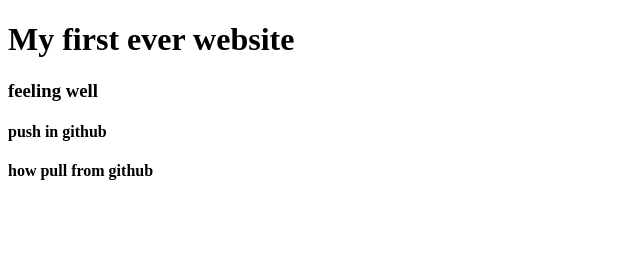
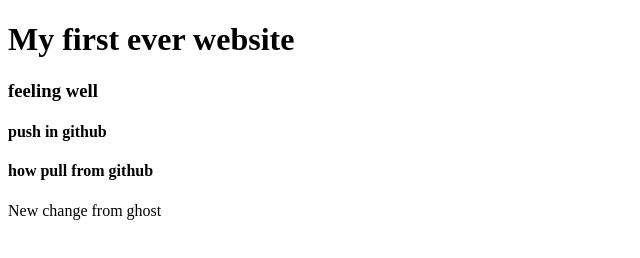
Before and after one commit to TanvirYnu/myfirstwebsite, a plain HTML site: page index.html in a window 1280 px wide. Shown: the whole page, without its empty margins (0-640 px from the left). Drawn offline with Linux system fonts and the light colour scheme.

Commit message:
ghost add

```diff
--- a/index.html
+++ b/index.html
@@ -10,5 +10,6 @@
     <h3>feeling well</h3>
     <h4>push in github</h4>
     <h4>how pull from github</h4>
+    <p> New change from ghost</p>
 </body>
 </html>
```
